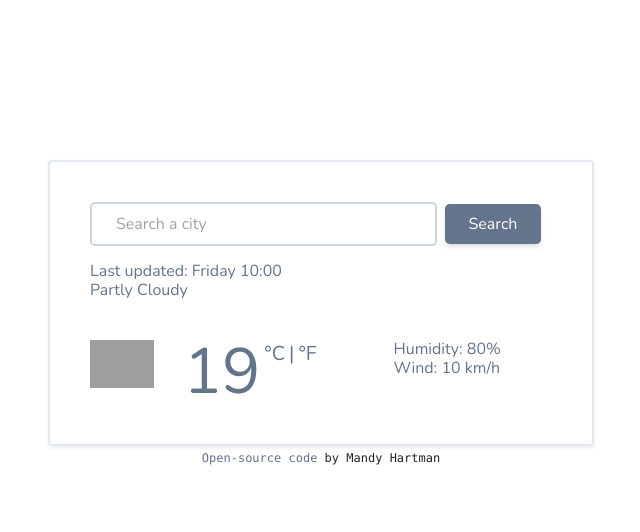
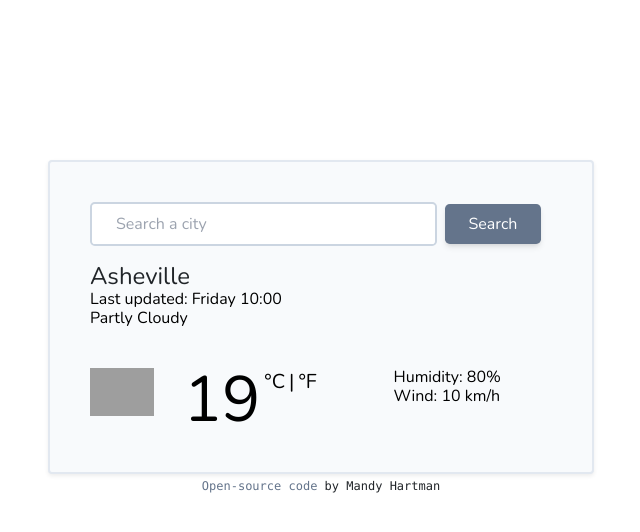
Before and after one commit to hartmandy/react-weather-app, a React (Create React App) app: page / in a window 1280 px wide. Shown: the top 532 px of the page, without its empty margins (319-959 px from the left). Built offline with nearby package versions, Linux system fonts and the light colour scheme; grey boxes are pictures that could not be loaded; a web font is replaced by a local one.

Commit message:
a11y  updates

```diff
--- a/src/App.js
+++ b/src/App.js
@@ -1,4 +1,3 @@
-import logo from "./logo.svg";
 import "./App.css";
 import Weather from "./Weather";
 import Temperature from "./Temperature";
@@ -17,16 +16,16 @@ function App() {
   return (
     <div className="container mx-auto">
       <div className="container max-w-xl mt-40">
-        <div className="rounded border-slate-200 border-2 p-10 shadow-sm">
+        <div className="rounded border-slate-200 border-2 p-10 shadow-sm bg-slate-50">
           <div className="search">
             <div className="row-span-3">
               <Weather />
             </div>
           </div>
 
-          <div className=" col-span-1 mb-10">
-            <h1 id="city"></h1>
-            <ul className="p-0 m-0 text-slate-500">
+          <div className="col-span-1 mb-10">
+            <h1 id="city">Asheville</h1>
+            <ul className="p-0 m-0 text-black">
               <li>
                 Last updated: <span id="date">{weatherData.date}</span>
               </li>
@@ -50,7 +49,7 @@ function App() {
             </div>
 
             <div className="col-start-3">
-              <ul className="p-0 m-0 text-slate-500">
+              <ul className="p-0 m-0 text-black">
                 <li>
                   Humidity: <span id="humidity">{weatherData.humidity}</span>%
                 </li>
@@ -67,6 +66,7 @@ function App() {
         <a
           href="https://github.com/hartmandy/react-weather-app"
           target="_blank"
+          rel="noreferrer"
           alt="Link to Mandy Hartman's Github"
           className="no-underline hover:underline text-slate-500"
         >
--- a/src/Temperature.js
+++ b/src/Temperature.js
@@ -13,7 +13,7 @@ export default function Temperature(props) {
   }
 
   return (
-    <div className="flex justify-center space-x-1 text-xl text-slate-500">
+    <div className="flex justify-center space-x-1 text-xl text-black">
       <h2>{temperature}</h2>
       <a
         href="/"
@@ -24,7 +24,7 @@ export default function Temperature(props) {
       </a>
       <span>|</span>
       <a
-        href="#"
+        href="/"
         className="hover:text-slate-700 hover:underline cursor-pointer"
         onClick={showFahrenheit}
       >
```
